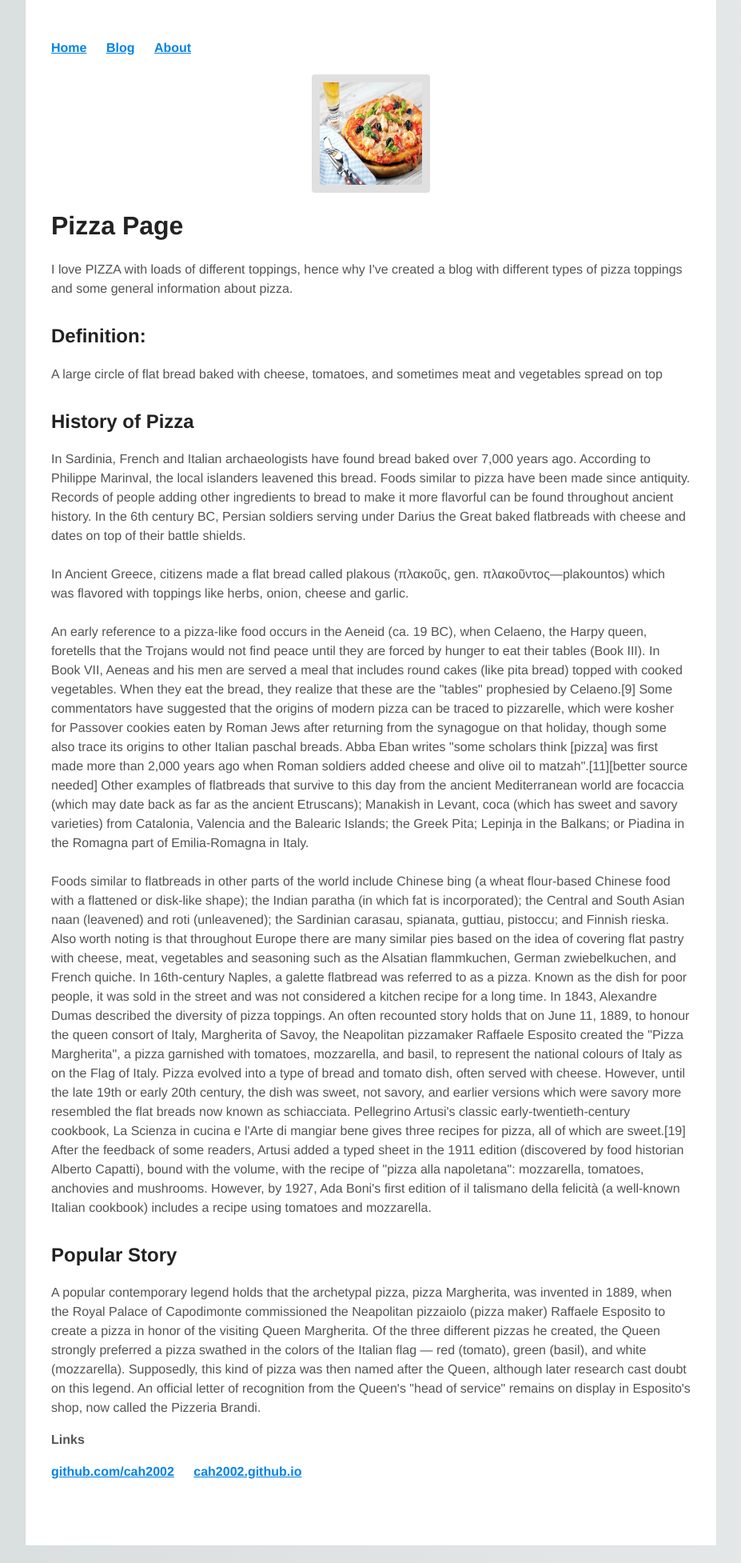
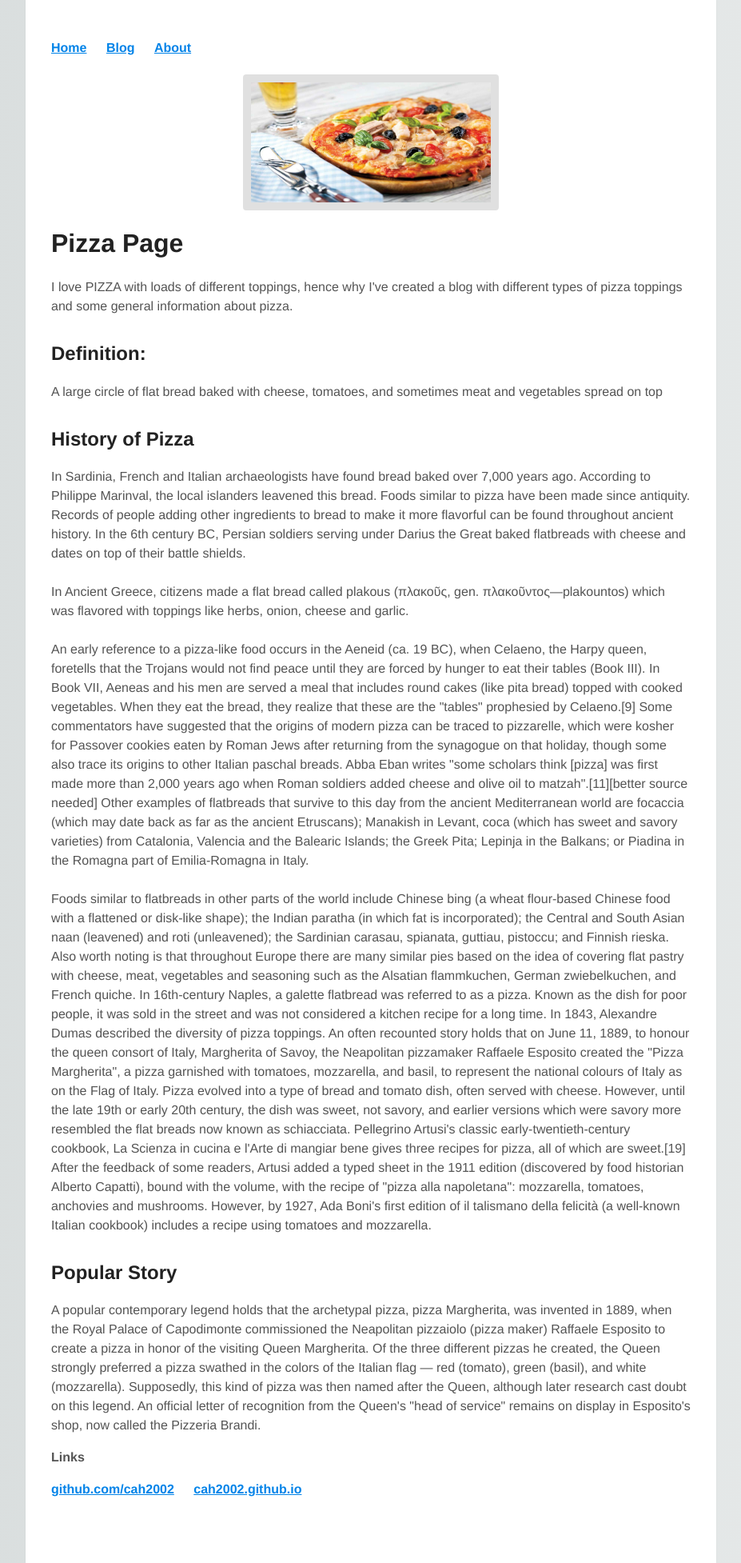
Before and after one commit to cah2002/cah2002.github.io, a Jekyll site: the page built from index.html, in a window 1280 px wide. Shown: the whole page at 80% size, without its empty margins (176-1103 px from the left). Built offline with Jekyll 4.4.1, drawn with Linux system fonts in a browser that asks for light colours; before the commit the page ends 1932 px from its top, so only the background shows below that.

Commit message:
Update default.html

```diff
--- a/_layouts/default.html
+++ b/_layouts/default.html
@@ -14,7 +14,7 @@
       </ul>
     </nav>
 
-    <img src="/images/pizza.jpg" alt="Pizza" style="width:128px;height:128px;">
+    <img src="/images/pizza.jpg" alt="Pizza" style="width:300px;height:150px;">
 
     <div class="container">
 
```
